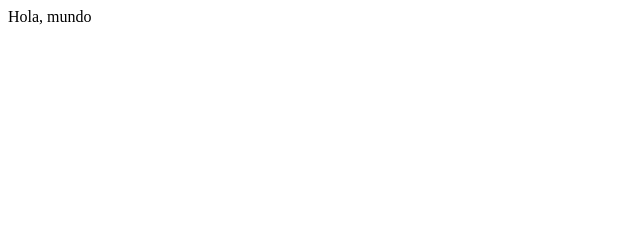
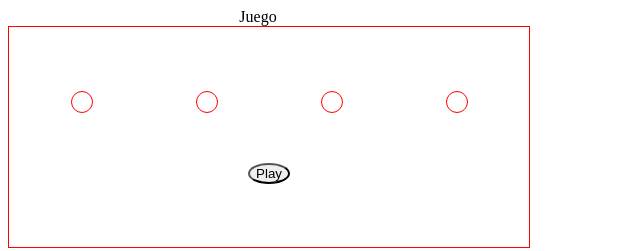
Before and after one commit to conchaasensio/js-random-sequence, a plain HTML site: page index.html in a window 1280 px wide. Shown: the whole page, without its empty margins (0-640 px from the left). Drawn offline with Linux system fonts and the light colour scheme.

Commit message:
add basic html and css structure

```diff
--- a/index.html
+++ b/index.html
@@ -7,7 +7,18 @@
     <link rel="stylesheet" href="./main.css" />
   </head>
   <body>
-    Hola, mundo
+    <header class="header">Juego</header>
+    <div class="container">
+      <div class="container__balls">
+        <div class="ball"></div>
+        <div class="ball"></div>
+        <div class="ball"></div>
+        <div class="ball"></div>
+      </div>
+      <div class="container__button">
+        <button class="button">Play</button>
+      </div>
+    </div>
     <script src="./main.js"></script>
   </body>
 </html>
--- a/main.css
+++ b/main.css
@@ -0,0 +1,41 @@
+.body {
+  box-sizing: border-box;
+}
+
+.header {
+  display: block;
+  width: 500px;
+  text-align: center;
+}
+
+.container {
+  display: flex;
+  justify-content: center;
+  flex-direction: column;
+  width: 500px;
+  height: 200px;
+  border: 1px solid red;
+  padding: 10px;
+}
+
+.container__balls {
+  display: flex;
+  justify-content: space-around;
+  margin-bottom: 50px;
+}
+
+.ball {
+  width: 20px;
+  height: 20px;
+  border: solid 1px red;
+  border-radius: 50%;
+}
+
+.container__button {
+  display: flex;
+  justify-content: center;
+}
+
+.button {
+  border-radius: 50%;
+}
```
